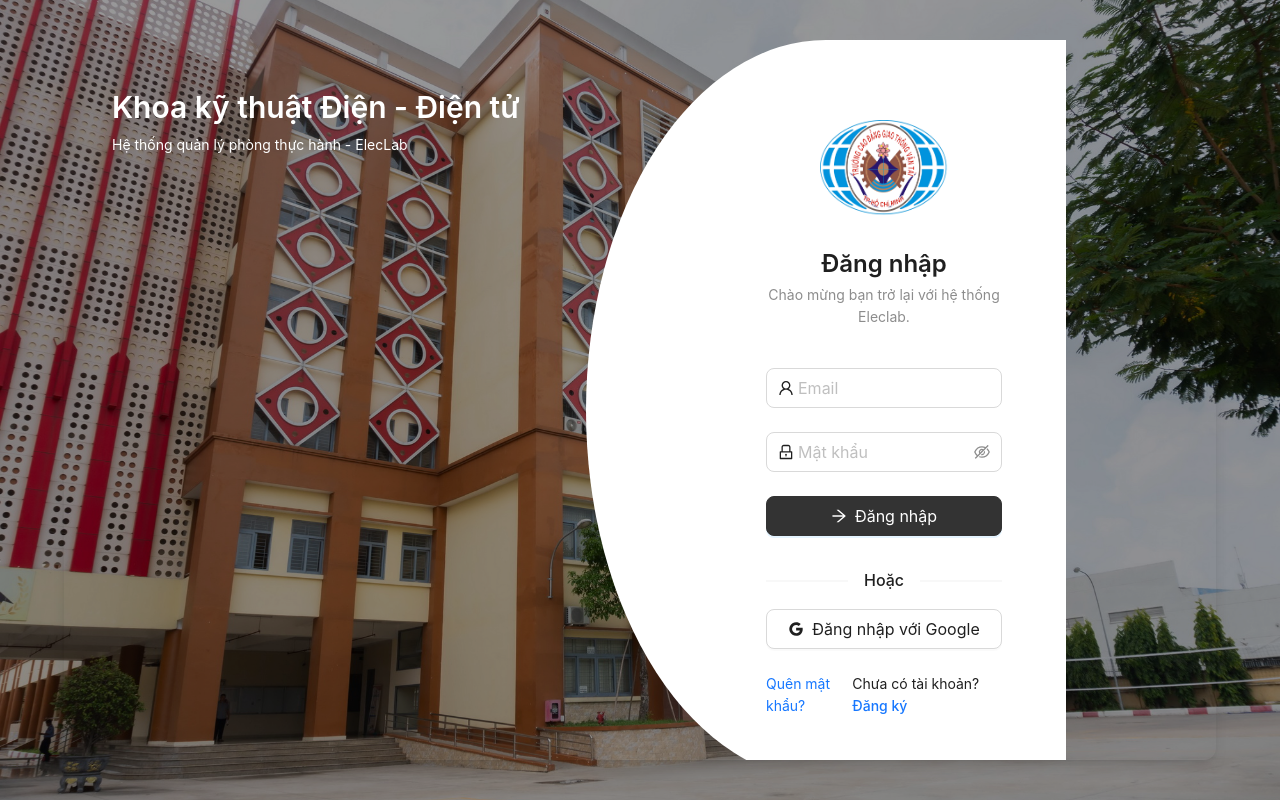
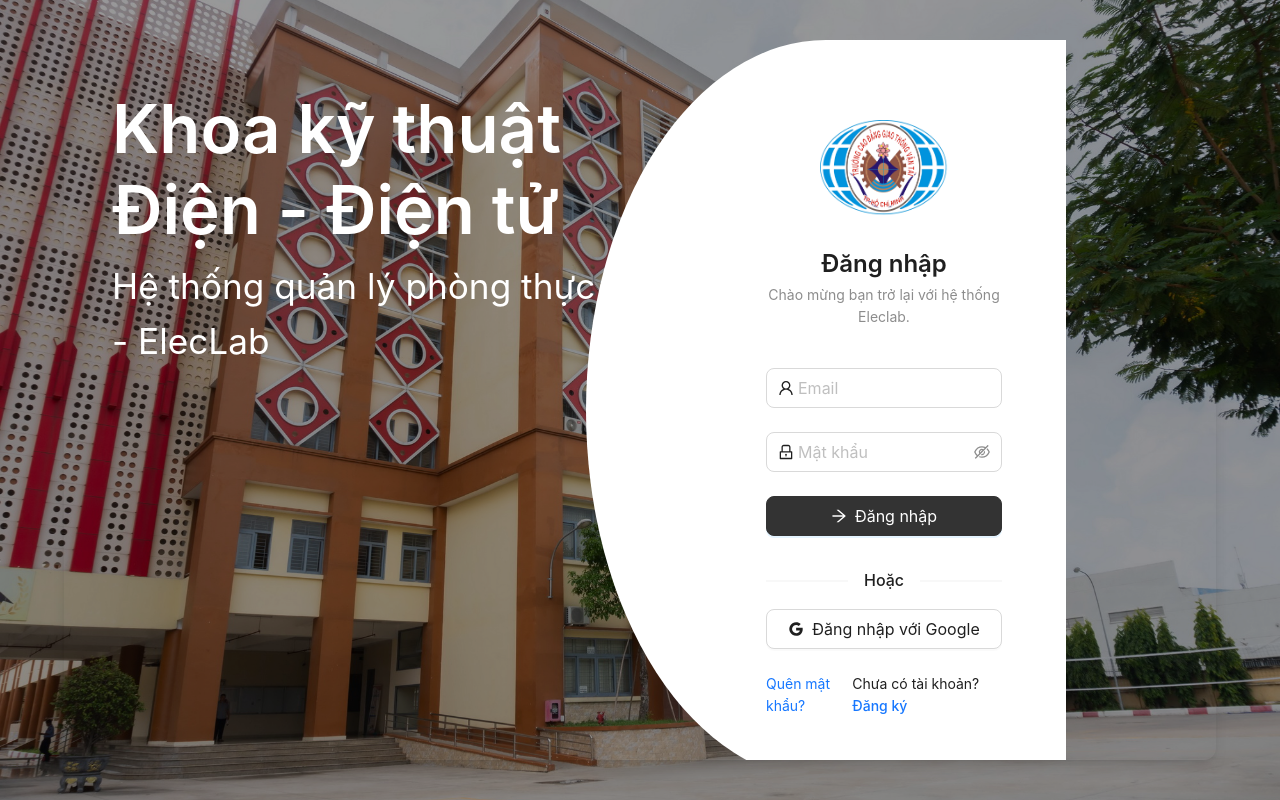
Before and after one commit to Async-Ng/ElecLab, a Next.js app: page /login in a window 1280 px wide. Built offline with nearby package versions, Linux system fonts and the light colour scheme.

Commit message:
feat: refine layout and styling of LoginPage component for improved user experience

```diff
--- a/src/app/login/page.tsx
+++ b/src/app/login/page.tsx
@@ -76,7 +76,6 @@ export default function LoginPage() {
   return (
     // Toàn bộ màn hình, màu nền không gradient, chỉ để cho ảnh nền quyết định
     <div className="w-screen h-screen flex items-center justify-center p-0 overflow-hidden">
-      {/* Background Image full screen */}
       <Image
         src="/images/background.jpg" // Đổi thành ảnh nền bạn muốn
         alt="Login Background"
@@ -84,52 +83,35 @@ export default function LoginPage() {
         className="object-cover"
         priority
       />
-      {/* Overlay tổng thể, có thể làm mờ hơn nếu cần */}
       <div className="absolute inset-0 bg-black/40 z-0" />{" "}
-      {/* Tối hơn một chút */}
-      {/* Container Chính - Giờ đây là một khối hình chữ nhật lớn */}
-      {/* Chúng ta sẽ dùng flex để chia làm 2 cột trong đây */}
       <div className="relative z-10 w-[90%] h-[90%] flex bg-transparent shadow-lg rounded-xl overflow-hidden">
         <Row className="w-full h-full">
-          {/* Cột 1: Hình ảnh/Minh họa & Văn bản (chiếm 60% chiều rộng) */}
           <Col
             xs={0}
             md={14}
             className="relative flex flex-col justify-center text-left p-12 "
           >
-            {/* Lớp overlay riêng cho phần ảnh để văn bản dễ đọc hơn */}
-            {/* Đã được đẩy ra ngoài cho toàn màn hình rồi */}
-
-            {/* Content trên nền ảnh */}
             <div className="relative z-10 w-full">
-              {/* Tiêu đề chính, đậm và lớn */}
               <Title
-                level={2}
-                style={{ color: "#FFFFFF" }} // Dùng mã Hex
-                className="!mt-0 !mb-2"
+                level={1}
+                style={{ color: "#FFFFFF", fontSize: "4.2rem" }}
+                className="!mt-0 !mb-2 text-5xl"
               >
                 Khoa kỹ thuật Điện - Điện tử
               </Title>
 
               <Text
-                style={{ color: "white" }} // Hoặc dùng tên màu tiếng Anh
+                style={{
+                  color: "#fff",
+                  fontSize: "2.2rem",
+                }}
                 className="block"
               >
                 Hệ thống quản lý phòng thực hành - ElecLab
               </Text>
-
-              {/* Thông tin tài khoản mẫu (nếu cần hiển thị) */}
-              {/* Tôi sẽ bỏ nó đi để giao diện trông sạch hơn giống ảnh */}
-              {/* <Text className="text-white mt-8 block text-lg custom-text-shadow">
-                TK: ndloi@hcmct.edu.vn
-                <br />
-                MK: 123456
-              </Text> */}
             </div>
           </Col>
 
-          {/* Cột 2: Form Đăng nhập (chiếm 40% chiều rộng) */}
-          {/* Để tạo hình dạng cong, chúng ta sẽ dùng border-radius và một padding/margin ảo */}
           <Col
             xs={24}
             md={10}
@@ -141,12 +123,10 @@ export default function LoginPage() {
               paddingLeft: "180px", // Bù lại khoảng trống đã mất
             }}
           >
-            {/* Tạo một div để giới hạn form lại ở trung tâm cột, tránh bị quá rộng */}
             <div className="w-full max-w-md">
               <div className="flex flex-col items-center mb-10">
                 <div className="relative w-32 h-32 mb-4">
                   {" "}
-                  {/* Kích thước logo lớn hơn */}
                   <Image
                     src="/images/logo.png" // Thay bằng logo của bạn
                     alt="Logo"
@@ -163,7 +143,6 @@ export default function LoginPage() {
                 </Text>
               </div>
 
-              {/* Form Ant Design */}
               <Form
                 name="login"
                 initialValues={{ remember: true }}
@@ -198,7 +177,6 @@ export default function LoginPage() {
 
                 <Form.Item className="!mb-8">
                   {" "}
-                  {/* Tăng khoảng cách dưới nút */}
                   <Button
                     type="primary"
                     htmlType="submit"
@@ -214,7 +192,6 @@ export default function LoginPage() {
                   </Button>
                 </Form.Item>
 
-                {/* Divider hoặc "hoặc" */}
                 <Divider>Hoặc</Divider>
 
                 <Form.Item className="!mb-6">
@@ -228,7 +205,6 @@ export default function LoginPage() {
 
                 <div className="flex justify-between items-center mt-6 text-sm">
                   {" "}
-                  {/* Căn chỉnh lại phần dưới */}
                   <Typography.Link className="text-gray-600 hover:text-indigo-500 transition">
                     Quên mật khẩu?
                   </Typography.Link>
```
